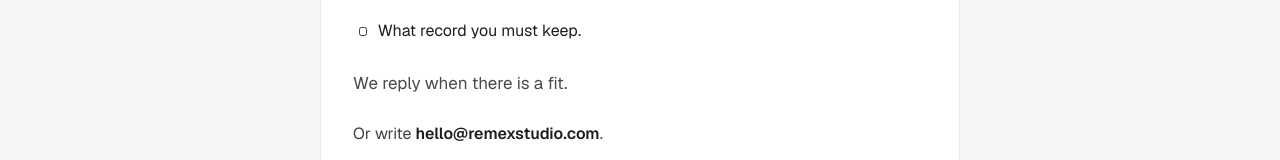
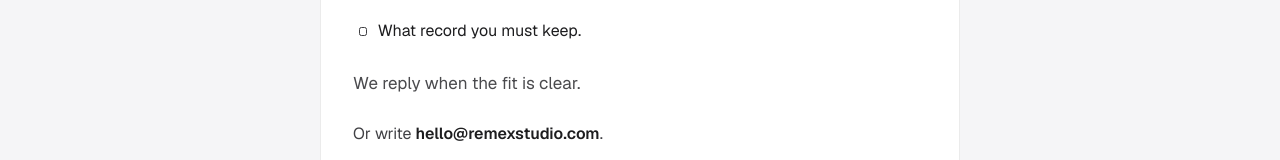
Before and after one commit to remexstudio/remex-atelier, a Next.js app: page /contact in a window 1280 px wide. Shown: the part 406-566 px from the top of the page. Built offline with nearby package versions, Linux system fonts and the light colour scheme.

Commit message:
chore(copy): tighten the contact reply line
Co-authored-by: remexstudio <remexstudio@users.noreply.github.com>

```diff
--- a/app/contact/page.tsx
+++ b/app/contact/page.tsx
@@ -35,7 +35,7 @@ export default function ContactPage() {
               <li key={ask}>{ask}</li>
             ))}
           </ol>
-          <p className="contact-lede">We reply when there is a fit.</p>
+          <p className="contact-lede">We reply when the fit is clear.</p>
           <p className="contact-mail">
             Or write{" "}
             <a href="mailto:hello@remexstudio.com">hello@remexstudio.com</a>.
```
